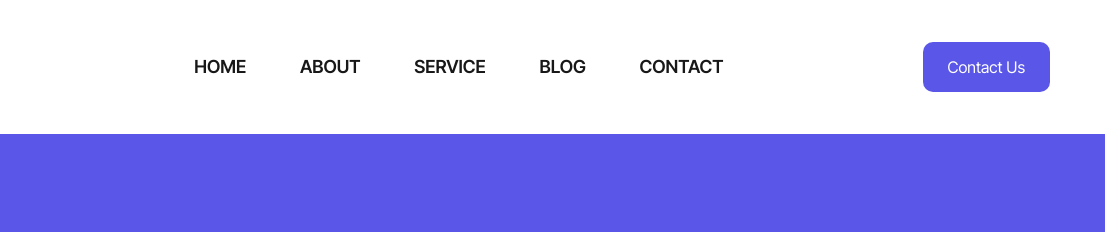
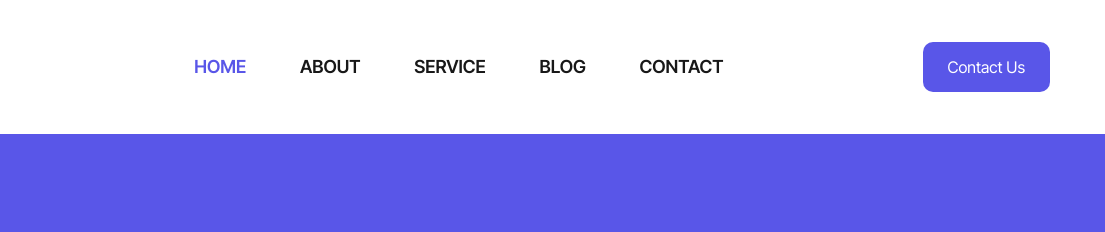
Before and after one commit to SheikhRiyan/figmaToHtml, a plain HTML site: page index.html in a window 1280 px wide. In both pictures the pointer is over the link "HOME". Shown: the top 232 px of the page, 175-1280 px from the left. Drawn offline with Linux system fonts and the light colour scheme.

Commit message:
add hover

```diff
--- a/css/style.css
+++ b/css/style.css
@@ -45,6 +45,10 @@ color: #181818;
 text-transform: uppercase;
 padding: 0 25px;
 font-weight: 600;
+transition: .4s;
+}
+.menu ul li a:hover{
+    color: #5956E8;
 }
 .button a{
     padding: 15px 25px;
```
